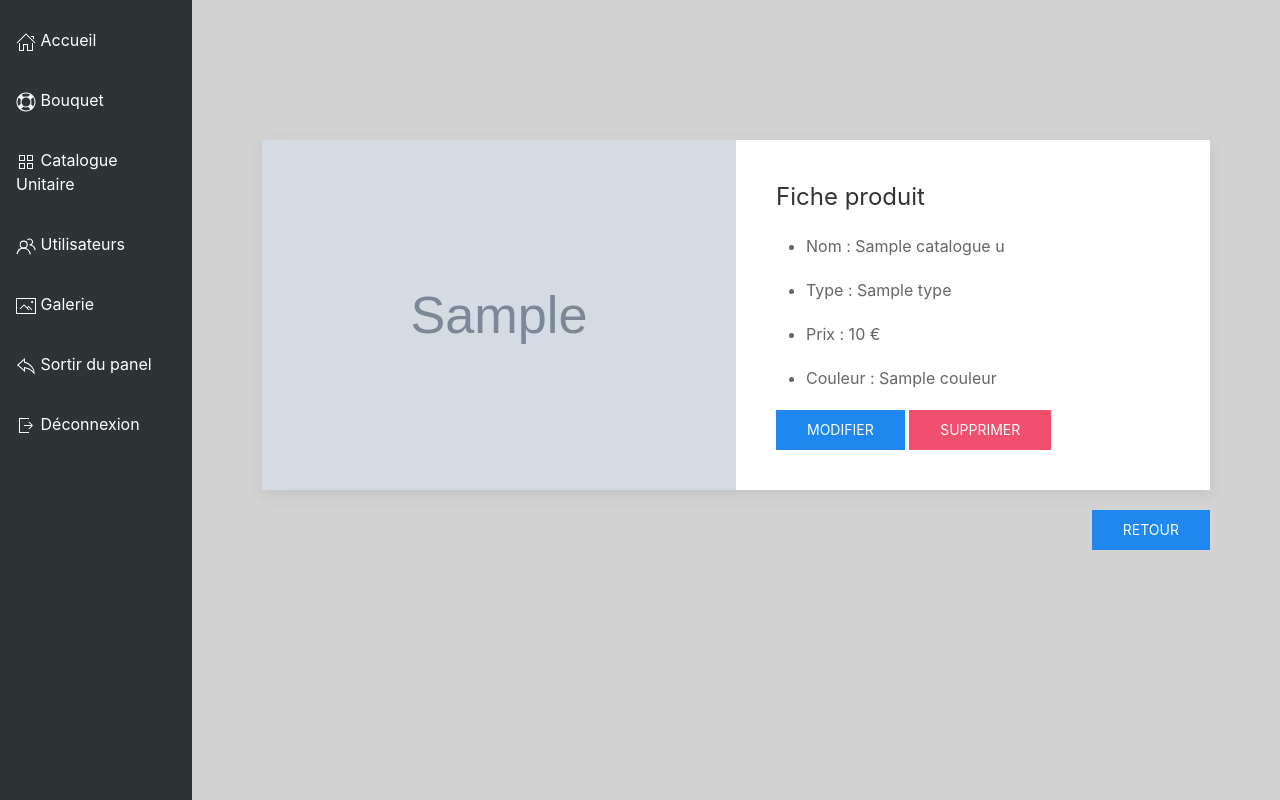
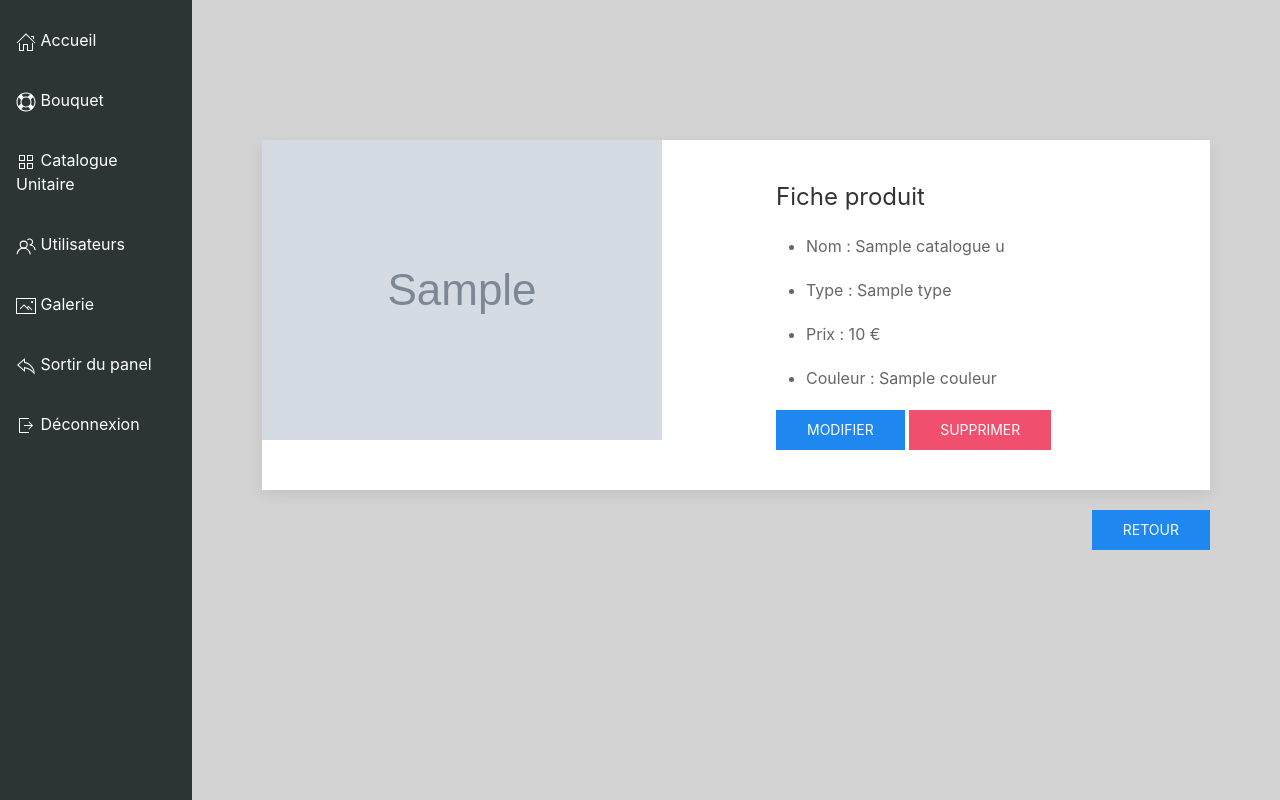
Before and after one commit to typhained/Strasbouquet, a PHP site: template src/View/CatalogueU/show.html.twig in a window 1280 px wide. Run offline with PHP 8.4, Linux system fonts and the light colour scheme; the template is opened without the code that fills it: most values are stand-ins (such as "Sample title", 1, 10 or a date in 2020); grey boxes marked "Sample" are stand-in pictures; some libraries are stand-ins or nearby versions.

Commit message:
bddb finie

```diff
--- a/src/View/Bouquet/_form.html.twig
+++ b/src/View/Bouquet/_form.html.twig
@@ -4,9 +4,9 @@
         <legend class="uk-legend">{{title}}</legend><br>
         <input class="uk-inline uk-input uk-margin" type="hidden" value="{{ bouquet.id }}" name="id">
         <label for="nom">Nom:</label>
-        <input class="uk-inline uk-input uk-margin" type="text" value="{{ bouquet.nom }}" name="nom">
+        <input class="uk-inline uk-input uk-margin" type="text" value="{{ bouquet.nom }}" name="nom" required>
         <label for="prix">Prix:</label>
-        <input class="uk-inline uk-input uk-margin" type="text" value="{{ bouquet.prix }}" name="prix">
+        <input class="uk-inline uk-input uk-margin" type="text" value="{{ bouquet.prix }}" name="prix" required>
         <label for="description">Description:</label>
         <input class="uk-inline uk-input uk-margin" type="text" value="{{ bouquet.description }}" name="description">
         <select class="uk-select uk-margin uk-inline" name="saisonnier">
--- a/src/View/Bouquet/edit.html.twig
+++ b/src/View/Bouquet/edit.html.twig
@@ -5,5 +5,5 @@
 
 {% block content %}
     {% include 'Bouquet/_form.html.twig' %}
-    <a href="/Bouquet/show/{{ bouquet.id }}">Back</a>
+    <a class="uk-button uk-button-primary" href="/Bouquet/show/{{ bouquet.id }}">Back</a>
 {% endblock %}
--- a/src/View/Bouquet/show.html.twig
+++ b/src/View/Bouquet/show.html.twig
@@ -6,8 +6,7 @@
     <section class="uk-container uk-padding-large">
         <div class="uk-card uk-card-default uk-grid-collapse uk-child-width-1-2@s uk-margin" uk-grid>
             <div class="uk-card-media-left uk-cover-container">
-                <img src="/{{ image.file1 }}" alt="" uk-cover>
-                <canvas width="600" height="400"></canvas>
+                <img src="/{{ image.file1 }}" alt="{{ image.nom }}">
             </div>
             <div>
                 <div class="uk-card-body">
--- a/src/View/CatalogueU/show.html.twig
+++ b/src/View/CatalogueU/show.html.twig
@@ -5,9 +5,8 @@
 {% block content %}
 <section class="uk-container uk-padding-large">
     <div class="uk-card uk-card-default uk-grid-collapse uk-child-width-1-2@s uk-margin" uk-grid>
-        <div class="uk-card-media-left uk-cover-container">
-            <img src="/{{ catalogueU.file1 }}" alt="" uk-cover>
-            <canvas width="600" height="400"></canvas>
+        <div class="uk-card-media-left">
+            <img  src="/{{ catalogueU.file1 }}" alt="{{ catalogueU.nom }}">
         </div>
         <div>
             <div class="uk-card-body">
```
Also changed, not shown: public/assets/uploads/5ebd5f4fcc950.png (added), public/assets/uploads/5ebd5fe1e7f28.jpg (added), public/assets/uploads/5ebd6028724f7.png (added), public/assets/uploads/5ebd6090b49cf.png (added), public/assets/uploads/5ebd60f1923d3.jpg (added), public/assets/uploads/5ebd616a457c0.jpg (added), public/assets/uploads/5ebd6202034d7.jpg (added), public/assets/uploads/5ebd6244c6b98.png (added), public/assets/uploads/5ebd6464f2bb7.png (added), public/assets/uploads/5ebd64979369f.png (added), public/assets/uploads/5ebd660c2e4bf.jpg (added), public/assets/uploads/5ebd6689e3d71.jpg (added).
